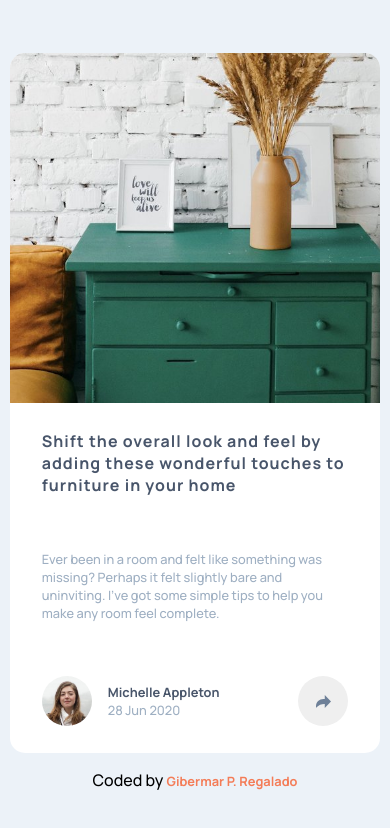
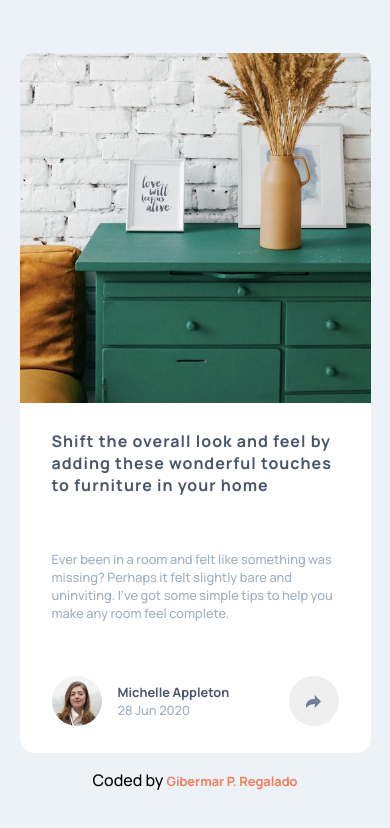
Before and after one commit to Gilocah28/article-preview-component-master, a plain HTML site: page index.html in a window 390 px wide. Drawn offline with Linux system fonts and the light colour scheme.

Commit message:
css modifiedf

```diff
--- a/style.css
+++ b/style.css
@@ -31,7 +31,7 @@ main{
     justify-content: center;
     background-color: white;
     border-radius: 15px;
-    margin: 0 1rem;
+
 }
 
 .image___container{
@@ -177,11 +177,11 @@ main{
     text-decoration: none;
 }
 
-@media screen and (max-width: 754px) {
+@media screen and (max-width: 890px) {
     main{
         flex-direction: column;
         height: 600px;
-        width: 95%;
+        width: 70%;
     }
     .image___container{
         width: 100%;
@@ -218,7 +218,7 @@ main{
     main{
         flex-direction: column;
         height: 700px;
-        width: 95%;
+        width: 90%;
     }
     .image___container{
         width: 100%;
```
